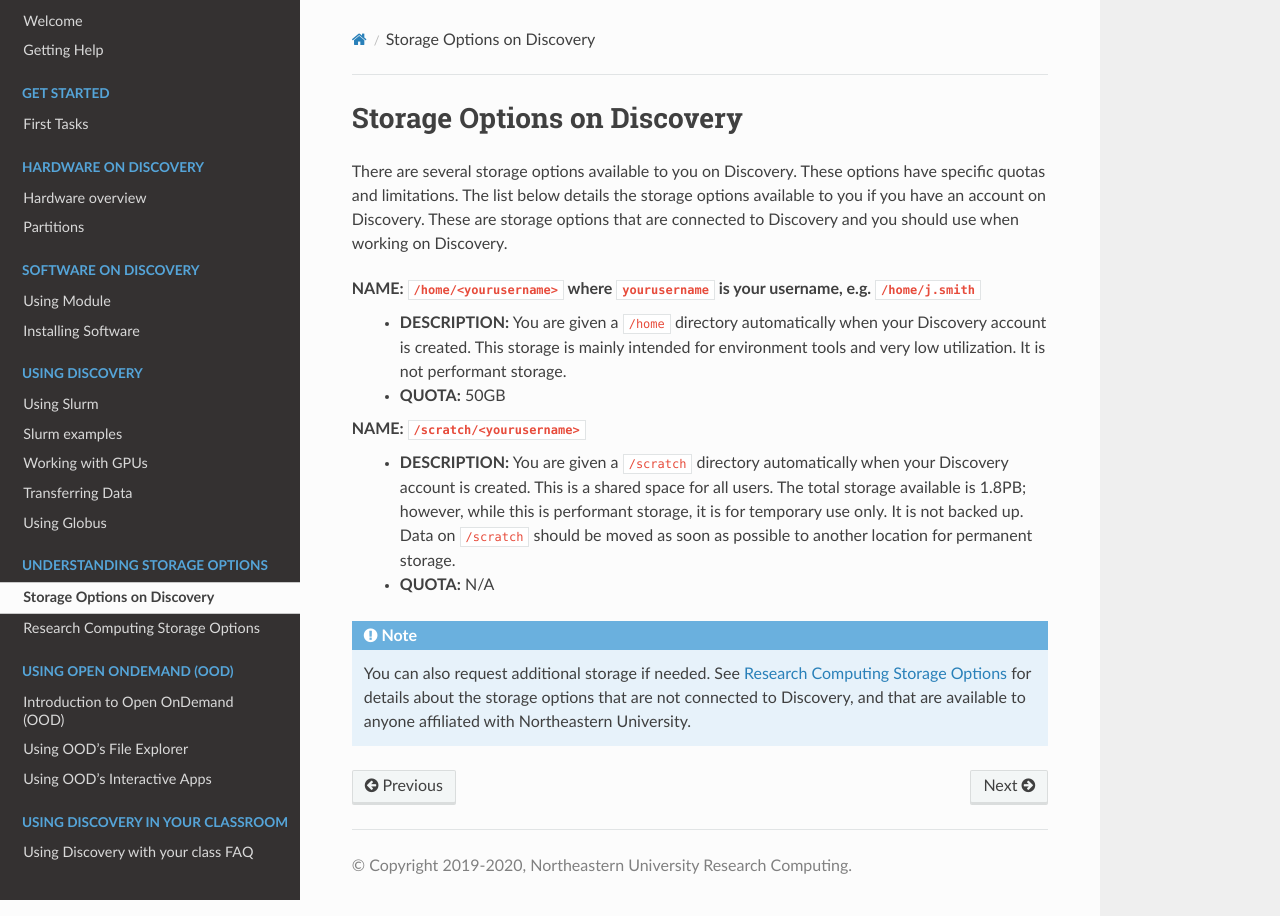
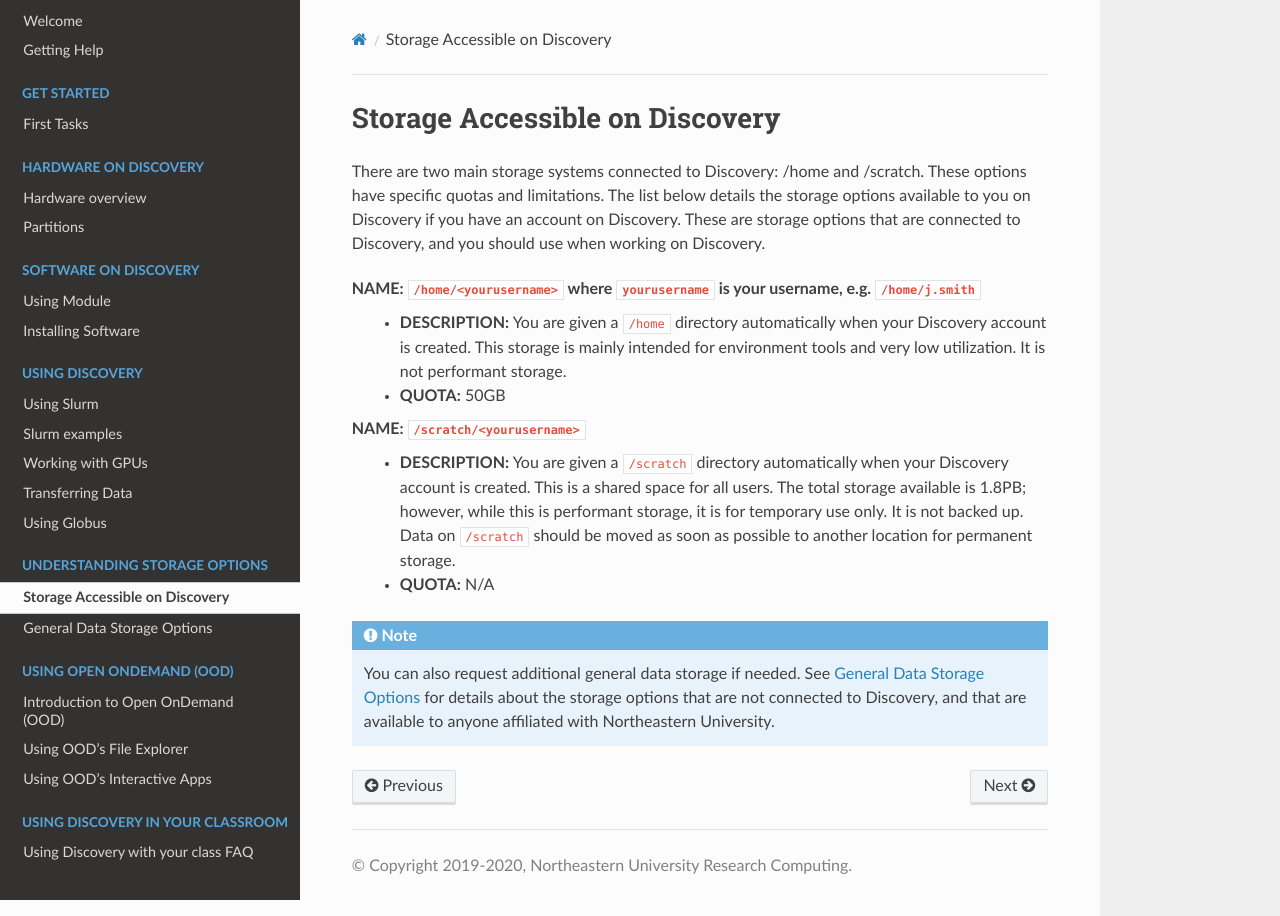
Before and after one commit to northeastern-rc/rc-public-documentation, a Sphinx documentation site: the page built from docs/source/storage/discovery_storage.rst, in a window 1280 px wide. Built offline with Sphinx 7.4.7 and the Read the Docs theme 2.0.0, drawn with Linux system fonts in a browser that asks for light colours.

Commit message:
updates to storage topics

```diff
--- a/docs/source/storage/discovery_storage.rst
+++ b/docs/source/storage/discovery_storage.rst
@@ -1,12 +1,11 @@
 .. _discovery_storage:
 
-****************************
-Storage Options on Discovery
-****************************
-
-There are several storage options available to you on Discovery. These options have specific quotas and limitations.
-The list below details the storage options available to you if you have an account on Discovery. These are storage options
-that are connected to Discovery and you should use when working on Discovery.
+*********************************
+Storage Accessible on  Discovery
+*********************************
+There are two main storage systems connected to Discovery: /home and /scratch. These options have specific quotas and limitations.
+The list below details the storage options available to you on Discovery if you have an account on Discovery. These are storage options
+that are connected to Discovery, and you should use when working on Discovery.
 
 **NAME:** ``/home/<yourusername>`` where ``yourusername`` is your username, e.g. ``/home/j.smith``
  - **DESCRIPTION:** You are given a ``/home`` directory automatically when your Discovery account is created. This storage is mainly intended for environment tools and very low utilization. It is not performant storage.
@@ -21,4 +20,4 @@
    - **DESCRIPTION:** In addition to your automatically provided ``/home`` and ``/scratch`` directories, individuals and research groups can additional storage on ``/work``. You can request this extra storage through the `New Storage request <https://northeastern.service-now.com/research?id=sc_cat_item&sys_id=891235d31b20c0502dafc8415b4bcb0e>`_ on ServiceNow. Note that currently this storage tier is not performant storage.
 
 .. note::
-   You can also request additional storage if needed. See :ref:`general_storage` for details about the storage options that are not connected to Discovery, and that are available to anyone affiliated with Northeastern University.
+   You can also request additional general data storage if needed. See :ref:`general_storage` for details about the storage options that are not connected to Discovery, and that are available to anyone affiliated with Northeastern University.
--- a/docs/source/using-discovery/globus.rst
+++ b/docs/source/using-discovery/globus.rst
@@ -24,7 +24,7 @@
 
 You will then be able to access the `Globus File Manager app <https://app.globus.org>`_.
 
-.. note::
+.. tip::
   If you received an account identity that includes your NUID number
   (for example 000123456@northeastern.edu), you can follow the “Creating and linking
   a new account identity” instructions below to get a different account identity if
```
Also changed, not shown: docs/source/storage/general_storage.rst (+10 -4 lines), 15 other files.
